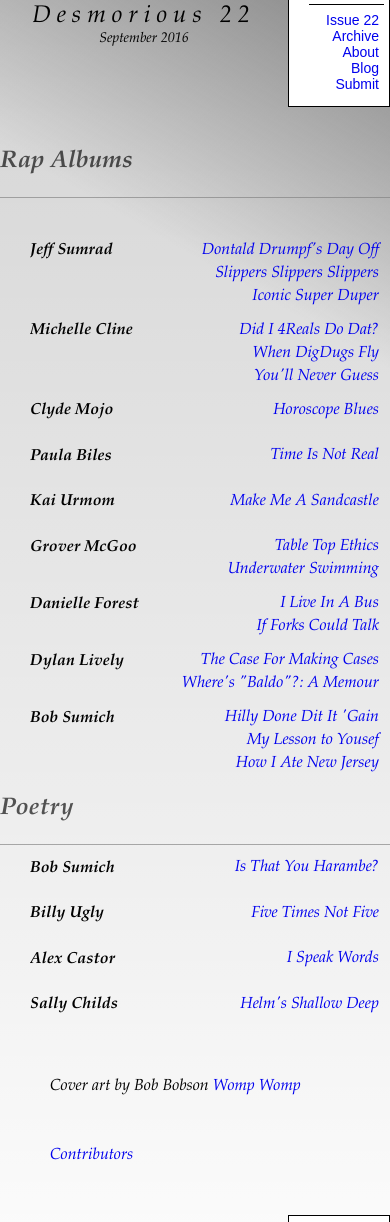
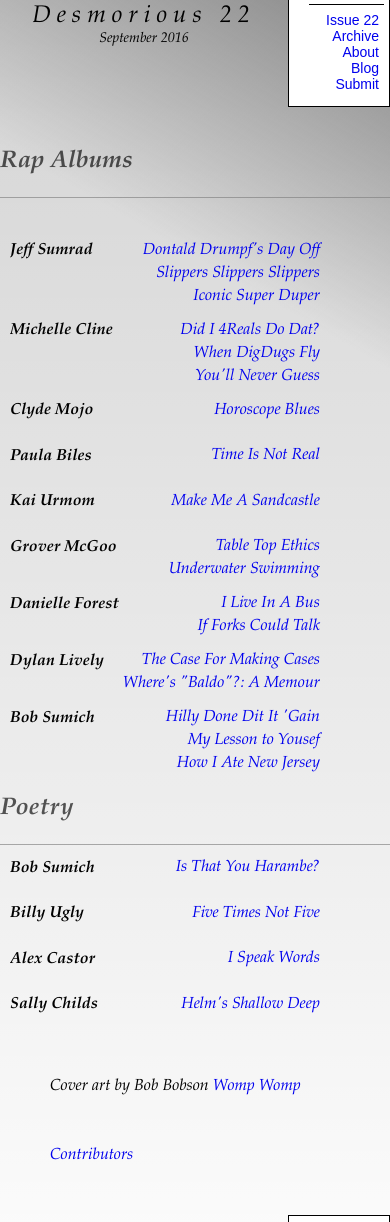
Before and after one commit to brandnpatterson/Blog, a PHP site: page / in a window 390 px wide. Shown: the part 89-1311 px from the top of the page. Run offline with PHP 8.4, Linux system fonts and the light colour scheme; some libraries are stand-ins or nearby versions.

Commit message:
added iPhone support

```diff
--- a/app/css/3-layouts/_media.scss
+++ b/app/css/3-layouts/_media.scss
@@ -31,8 +31,8 @@
   }
 
   section {
-    margin: 0 0 0 30px;
+    margin: 0 0 0 10px;
     padding: 0;
-    width: 90%;
+    width: 80%;
   }
 }
```
Also changed, not shown: dist/css/style.min.css.
